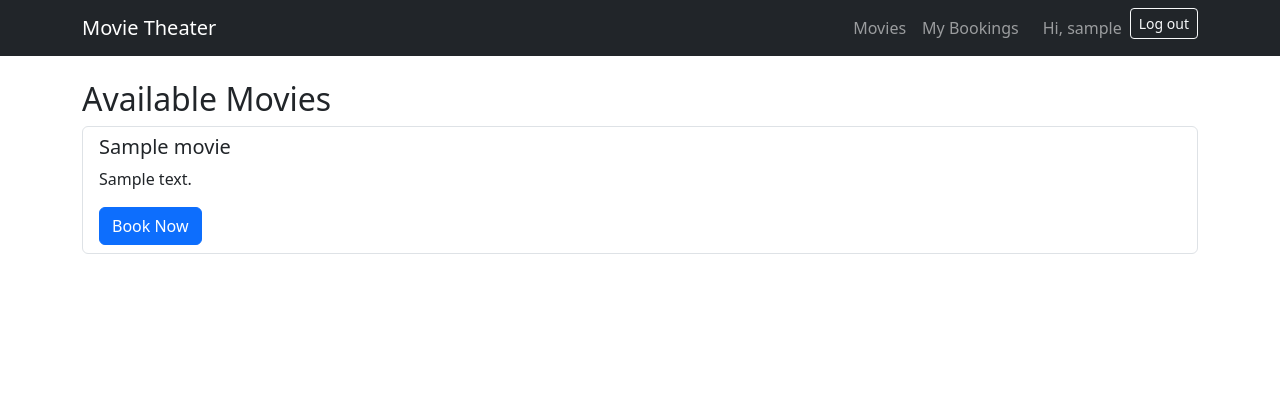
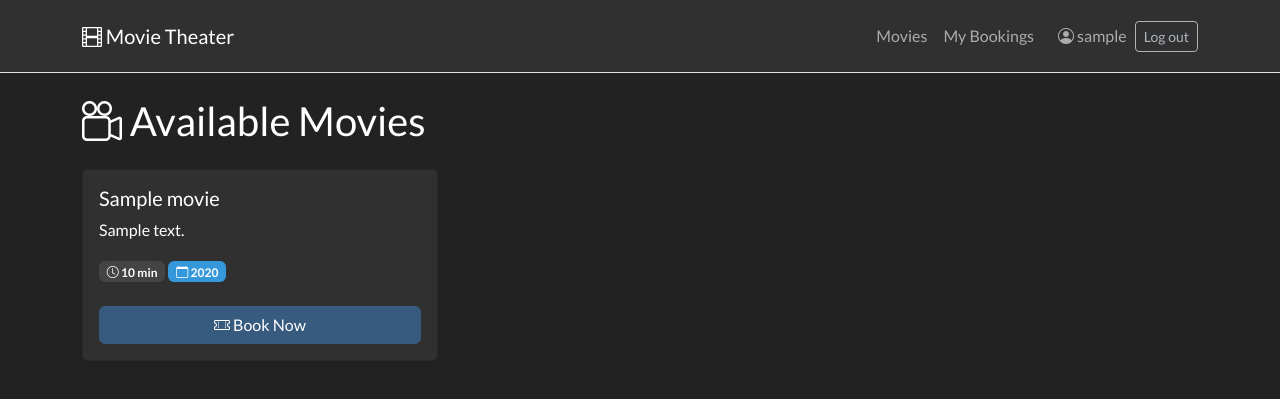
Before and after one commit to EleasiaA/cs4300, a Django app: page / in a window 1280 px wide. Shown: the top 399 px of the page. Run offline with Django 5.2, Linux system fonts and the light colour scheme; a user stored in the database is signed in; tables that the repository leaves empty hold one stand-in row (values such as "Sample post"); some libraries are stand-ins or nearby versions.

Commit message:
Apply Darkly theme, icons, and movie card grid

```diff
--- a/homework2/movie_theater_booking/bookings/templates/bookings/base.html
+++ b/homework2/movie_theater_booking/bookings/templates/bookings/base.html
@@ -4,29 +4,37 @@
     <meta charset="utf-8">
     <meta name="viewport" content="width=device-width, initial-scale=1">
     <title>{% block title %}Movie Theater{% endblock %}</title>
-    <link href="https://cdn.jsdelivr.net/npm/bootstrap@5.3.8/dist/css/bootstrap.min.css" rel="stylesheet" integrity="sha384-sRIl4kxILFvY47J16cr9ZwB07vP4J8+LH7qKQnuqkuIAvNWLzeN8tE5YBujZqJLB" crossorigin="anonymous">
+    <!-- Bootswatch "Darkly" theme (a drop-in replacement for Bootstrap's CSS) -->
+    <link href="https://cdn.jsdelivr.net/npm/bootswatch@5.3.3/dist/darkly/bootstrap.min.css" rel="stylesheet">
+    <link rel="stylesheet" href="https://cdn.jsdelivr.net/npm/bootstrap-icons@1.11.3/font/bootstrap-icons.min.css">
   </head>
   <body>
     <!-- Navigation bar, shown on every page -->
-    <nav class="navbar navbar-expand-lg navbar-dark bg-dark">
+    <nav class="navbar navbar-expand-lg navbar-dark bg-dark border-bottom">
       <div class="container">
-        <a class="navbar-brand" href="{% url 'movie_list' %}">Movie Theater</a>
-        <div class="navbar-nav ms-auto">
+        <a class="navbar-brand" href="{% url 'movie_list' %}">
+          <i class="bi bi-film"></i> Movie Theater
+        </a>
+        <div class="navbar-nav ms-auto align-items-lg-center">
           <a class="nav-link" href="{% url 'movie_list' %}">Movies</a>
           <a class="nav-link" href="{% url 'booking_history' %}">My Bookings</a>
           {% if user.is_authenticated %}
-            <span class="navbar-text ms-3">Hi, {{ user.username }}</span>
-            <form method="post" action="{% url 'rest_framework:logout' %}" class="d-inline ms-2">              {% csrf_token %}
+            <span class="navbar-text ms-lg-3">
+              <i class="bi bi-person-circle"></i> {{ user.username }}
+            </span>
+            <form method="post" action="{% url 'rest_framework:logout' %}" class="d-inline ms-lg-2">
+              {% csrf_token %}
               <button type="submit" class="btn btn-outline-light btn-sm">Log out</button>
             </form>
           {% else %}
-            <a class="nav-link" href="{% url 'rest_framework:login' %}">Log in</a>          {% endif %}
+            <a class="nav-link" href="{% url 'rest_framework:login' %}">Log in</a>
+          {% endif %}
         </div>
       </div>
     </nav>
 
     <!-- Page content goes inside this container -->
-    <div class="container mt-4">
+    <div class="container mt-4 mb-5">
       {% block content %}{% endblock %}
     </div>
 
--- a/homework2/movie_theater_booking/bookings/templates/bookings/movie_list.html
+++ b/homework2/movie_theater_booking/bookings/templates/bookings/movie_list.html
@@ -1,15 +1,33 @@
 {% extends 'bookings/base.html' %}
 {% block title %}Movie List{% endblock %}
 {% block content %}
-<h2>Available Movies</h2>
-<ul class="list-group">
+<h2 class="mb-4"><i class="bi bi-camera-reels"></i> Available Movies</h2>
+
+<div class="row row-cols-1 row-cols-md-2 row-cols-lg-3 g-4">
   {% for movie in movies %}
-  <li class="list-group-item">
-    <h5>{{ movie.title }}</h5>
-    <p>{{ movie.description }}</p>
-    <a href="{% url 'book_seat' movie.id %}" class="btn btn-primary">Book Now</a>
-    {% empty %}
-    <li class="list-group-item">No movies in the database yet.</li>
+  <div class="col">
+    <div class="card h-100 shadow-sm">
+      <div class="card-body">
+        <h5 class="card-title">{{ movie.title }}</h5>
+        <p class="card-text">{{ movie.description|truncatewords:30 }}</p>
+        <span class="badge text-bg-secondary">
+          <i class="bi bi-clock"></i> {{ movie.duration }} min
+        </span>
+        <span class="badge text-bg-info">
+          <i class="bi bi-calendar"></i> {{ movie.release_date|date:"Y" }}
+        </span>
+      </div>
+      <div class="card-footer bg-transparent border-0 pb-3">
+        <a href="{% url 'book_seat' movie.id %}" class="btn btn-primary w-100">
+          <i class="bi bi-ticket-perforated"></i> Book Now
+        </a>
+      </div>
+    </div>
+  </div>
+  {% empty %}
+  <div class="col-12">
+    <p class="text-muted">No movies in the database yet.</p>
+  </div>
   {% endfor %}
-</ul>
+</div>
 {% endblock %}
```
Also changed, not shown: homework2/movie_theater_booking/bookings/management/commands/seed_movies.py (added, +58 -0 lines), homework2/movie_theater_booking/bookings/management/__init__.py (added), homework2/movie_theater_booking/bookings/management/commands/__init__.py (added).
